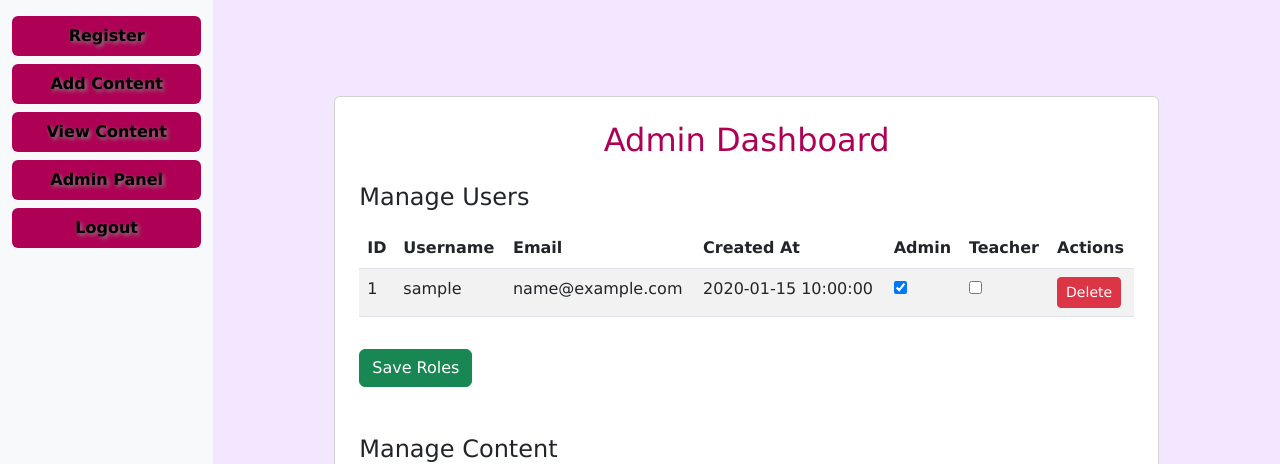
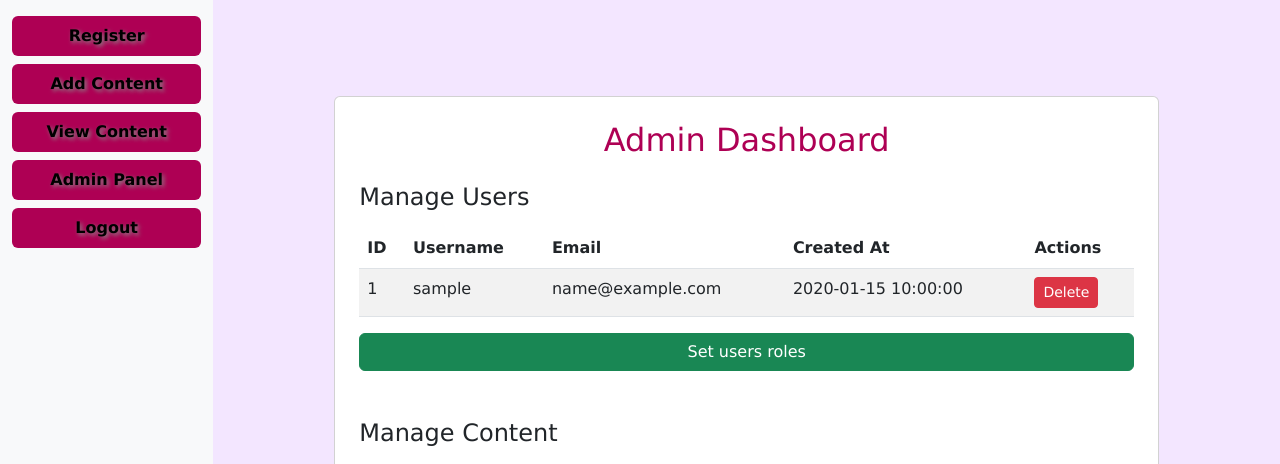
Before and after one commit to RomanGajdosik/KnowIt, a Flask app: page /admin in a window 1280 px wide. Shown: the part 74-538 px from the top of the page. Run offline with Flask 3, Linux system fonts and the light colour scheme; a user stored in the database is signed in; tables that the repository leaves empty hold one stand-in row (values such as "Sample post"); data that the repository does not hold is empty.

Commit message:
revorked the role assigment

```diff
--- a/templates/admin.html
+++ b/templates/admin.html
@@ -7,7 +7,6 @@
             <div class="card p-4">
                 <h2 class="mb-4 text-center" style="color:#ae0054;">Admin Dashboard</h2>
                 <h4 class="mb-3">Manage Users</h4>
-                <form method="POST" action="/admin/set_roles">
                 <div class="d-none d-md-block table-responsive">
                     <table class="table table-striped">
                         <thead>
@@ -16,8 +15,6 @@
                                 <th>Username</th>
                                 <th>Email</th>
                                 <th>Created At</th>
-                                <th>Admin</th>
-                                <th>Teacher</th>
                                 <th>Actions</th>
                             </tr>
                         </thead>
@@ -28,12 +25,6 @@
                                 <td>{{ user.username }}</td>
                                 <td>{{ user.email }}</td>
                                 <td>{{ user.created_at }}</td>
-                                <td>
-                                    <input type="checkbox" name="admin_{{ user.id }}" value="admin" {% if user.role == 'admin' %}checked{% endif %}>
-                                </td>
-                                <td>
-                                    <input type="checkbox" name="teacher_{{ user.id }}" value="teacher" {% if user.role == 'teacher' %}checked{% endif %}>
-                                </td>
                                 <td>
                                     <form method="POST" action="/admin/delete_user/{{ user.id }}" style="display:inline;">
                                         <button type="submit" class="btn btn-danger btn-sm">Delete</button>
@@ -51,10 +42,6 @@
                             <h5 class="card-title">{{ user.username }} <span class="text-muted">#{{ user.id }}</span></h5>
                             <p class="mb-1"><strong>Email:</strong> {{ user.email }}</p>
                             <p class="mb-1"><strong>Created At:</strong> {{ user.created_at }}</p>
-                            <div class="mb-2">
-                                <input type="checkbox" name="admin_{{ user.id }}" value="admin" {% if user.role == 'admin' %}checked{% endif %}>Admin
-                                <input type="checkbox" name="teacher_{{ user.id }}" value="teacher" {% if user.role == 'teacher' %}checked{% endif %}>Teacher
-                            </div>
                             <form method="POST" action="/admin/delete_user/{{ user.id }}" style="display:inline;">
                                 <button type="submit" class="btn btn-danger btn-sm">Delete</button>
                             </form>
@@ -62,31 +49,45 @@
                     </div>
                     {% endfor %}
                 </div>
-                <button type="submit" class="btn btn-success mt-3" id="saveRolesBtn">Save Roles</button>
-                </form>
+                    <!-- Button trigger modal -->
+                <button type="button" class="btn btn-success" data-bs-toggle="modal" data-bs-target="#exampleModal">
+                    Set users roles
+                </button>
                 <!-- Modal -->
-                <div class="modal fade" id="rolesModal" tabindex="-1" aria-labelledby="rolesModalLabel" aria-hidden="true">
+                <div class="modal fade" id="exampleModal" tabindex="-1" aria-labelledby="exampleModalLabel" aria-hidden="true">
                     <div class="modal-dialog">
                         <div class="modal-content">
-                      <div class="modal-header">
-                        <h5 class="modal-title" id="rolesModalLabel">Roles Updated</h5>
+                            <div class="modal-header" style="background-color: #ae0054;">
+                                <h1 class="modal-title fs-5 ">Users and roles</h1>
                                 <button type="button" class="btn-close" data-bs-dismiss="modal" aria-label="Close"></button>
                             </div>
+                            <form method="POST" action="/admin/set_roles">
                                 <div class="modal-body">
-                        {{ roles_info|safe }}
+                                    <div class="mb-3">
+                                        <label for="userSelect" class="form-label">Select User</label>
+                                        <select class="form-select" id="userSelect" name="user_id" required>
+                                            {% for user in users %}
+                                            <option value="{{ user.id }}">{{ user.username }} [{{ user.role }}]</option>
+                                            {% endfor %}
+                                        </select>
+                                    </div>
+                                    <div class="mb-3">
+                                        <label for="roleSelect" class="form-label">Set Role</label>
+                                        <select class="form-select" id="roleSelect" name="role" required>
+                                            <option value="student">Student</option>
+                                            <option value="admin">Admin</option>
+                                            <option value="teacher">Teacher</option>
+                                        </select>
+                                    </div>
                                 </div>
                                 <div class="modal-footer">
-                        <button type="button" class="btn btn-secondary" data-bs-dismiss="modal">Close</button>
+                                    <button type="button" class="btn btn-danger" data-bs-dismiss="modal">Close</button>
+                                    <button type="submit" class="btn btn-success">Save changes</button>
+                                </div>
+                            </form>
                         </div>
                     </div>
                 </div>
-                </div>
-                {% if show_roles_modal %}
-                <script>
-                  var rolesModal = new bootstrap.Modal(document.getElementById('rolesModal'));
-                  rolesModal.show();
-                </script>
-                {% endif %}
                 <h4 class="mb-3 mt-5">Manage Content</h4>
                 <div class="table-responsive">
                     <table class="table table-striped">
```
Lines whose indentation alone changed are shown as unchanged.
